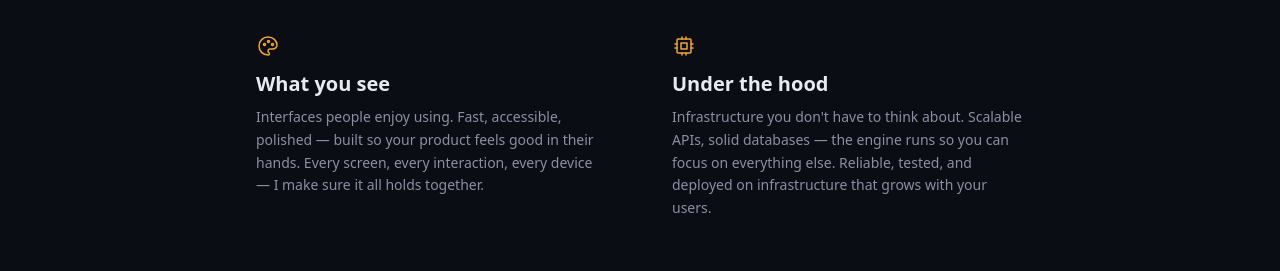
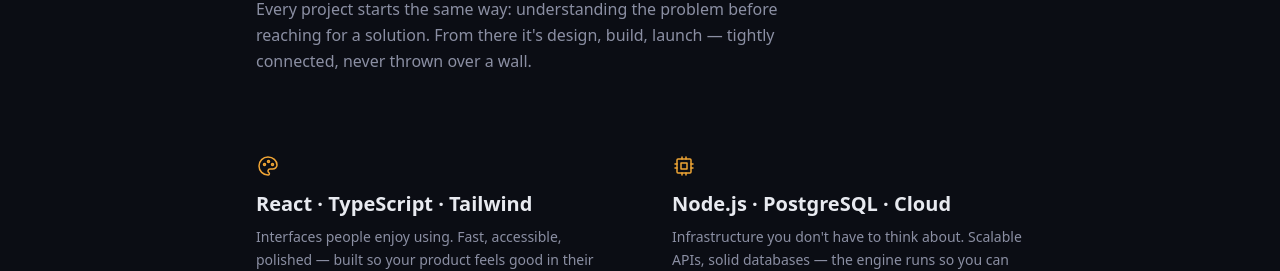
Before and after one commit to lucaslevin/spiegelhauer.fyi, a React (Vite) app: page / in a window 1280 px wide. Shown: the part 912-1183 px from the top of the page. Built offline with nearby package versions, Linux system fonts and the light colour scheme.

Commit message:
feat: taller hero, tech stack sub-headings

```diff
--- a/src/App.tsx
+++ b/src/App.tsx
@@ -110,7 +110,7 @@
 			</header>
 
 			{/* Hero */}
-			<section className="relative min-h-[70svh] flex flex-col justify-center items-center text-center px-6 pt-14 overflow-hidden">
+			<section className="relative min-h-[85svh] flex flex-col justify-center items-center text-center px-6 pt-14 overflow-hidden">
 				{/* Mesh gradient background */}
 				<div ref={meshRef} className="absolute inset-0 z-0">
 					<MeshGradient colors={['#0f172a', '#1e293b', '#e2a03f', '#312e81']} distortion={0.5} swirl={0.4} speed={0.07} style={{ width: '100%', height: '100%' }} />
@@ -153,7 +153,7 @@
 					<div ref={r(1)} className="reveal mt-16 sm:mt-20 grid sm:grid-cols-2 gap-10 sm:gap-16">
 						<div>
 							<IconPalette size={24} stroke={1.5} className="text-accent mb-3" />
-							<h3 className="text-xl font-semibold text-text-h mb-2">What you see</h3>
+							<h3 className="text-xl font-semibold text-text-h mb-2">React · TypeScript · Tailwind</h3>
 							<p className="text-text leading-relaxed text-sm">
 								Interfaces people enjoy using. Fast, accessible, polished — built so your product feels good in their hands. Every screen, every interaction, every device — I make
 								sure it all holds together.
@@ -161,7 +161,7 @@
 						</div>
 						<div>
 							<IconCpu size={24} stroke={1.5} className="text-accent mb-3" />
-							<h3 className="text-xl font-semibold text-text-h mb-2">Under the hood</h3>
+							<h3 className="text-xl font-semibold text-text-h mb-2">Node.js · PostgreSQL · Cloud</h3>
 							<p className="text-text leading-relaxed text-sm">
 								Infrastructure you don't have to think about. Scalable APIs, solid databases — the engine runs so you can focus on everything else. Reliable, tested, and deployed
 								on infrastructure that grows with your users.
```
